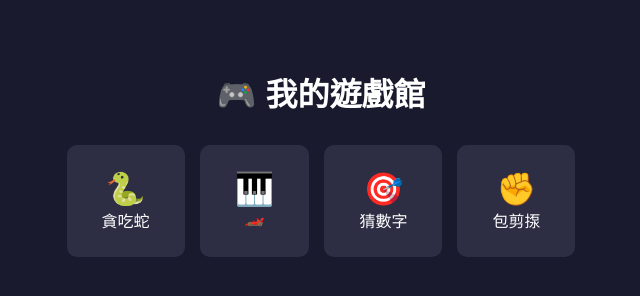
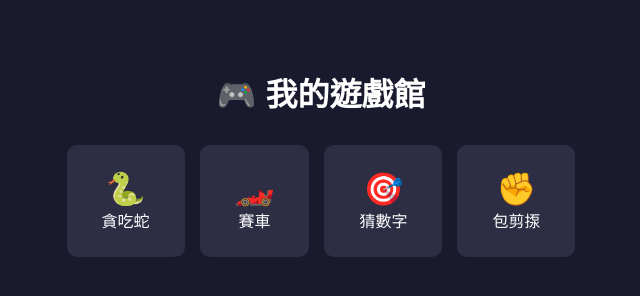
Before and after one commit to allyuvu/herta, a plain HTML site: page index.html in a window 1280 px wide. Shown: the whole page, without its empty margins (319-959 px from the left). Drawn offline with Linux system fonts and the light colour scheme.

Commit message:
iconchange

```diff
--- a/index.html
+++ b/index.html
@@ -37,8 +37,8 @@
 
         <!-- 貓貓遊戲 -->
         <a href="mario.html" class="game-card">
-            <div class="icon">🎹</div>
-            <div>🏎️</div>
+            <div class="icon">🏎️</div>
+            <div>賽車</div>
         </a>
 
         <a href="game1.html" class="game-card">
```
